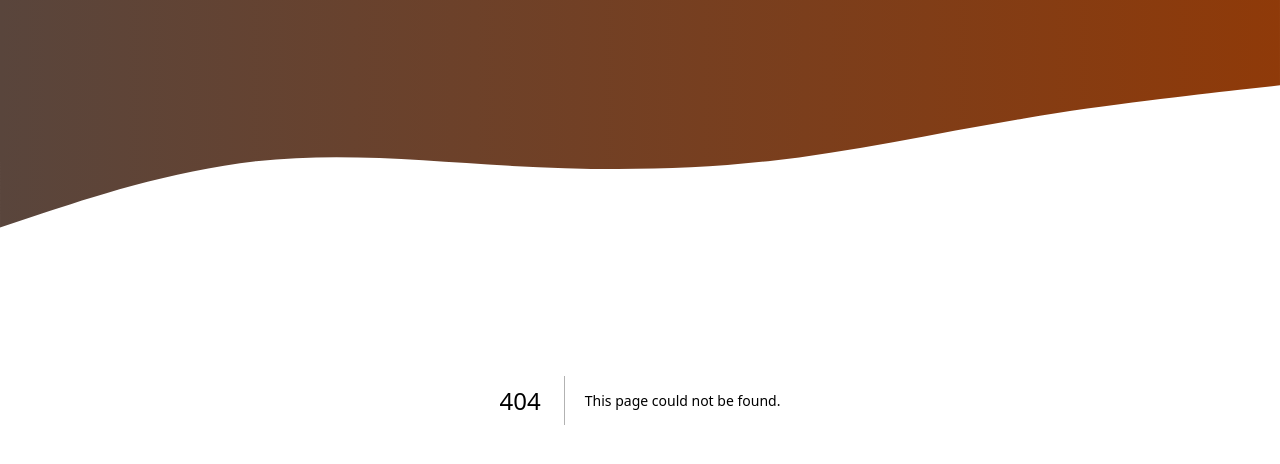
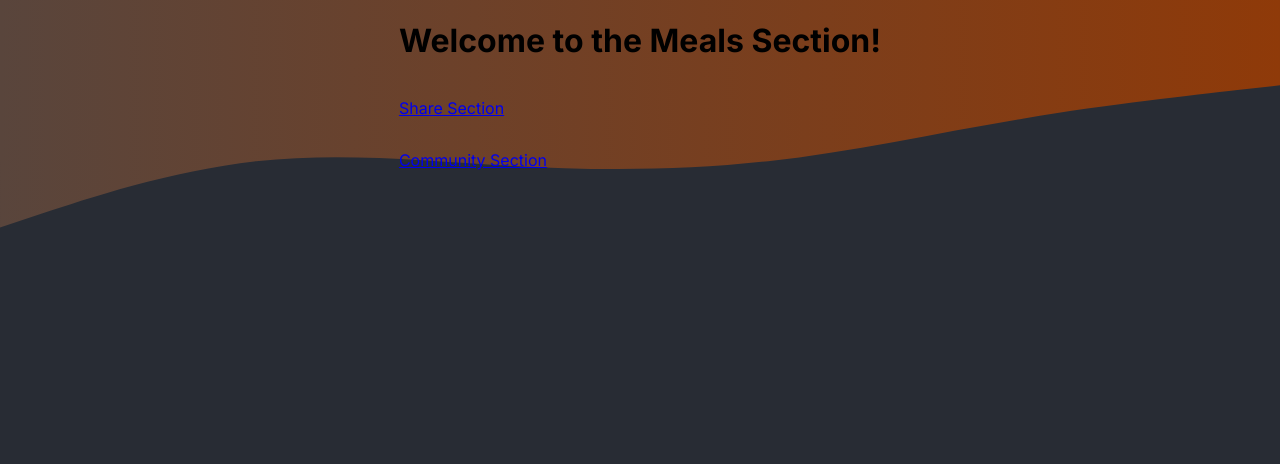
Before and after one commit to faridnextjs/Foodie, a Next.js app: page /meals in a window 1280 px wide. Before the commit this address had no page. Shown: the top 464 px of the page. Built offline with nearby package versions, Linux system fonts and the light colour scheme.

Commit message:
added /meals, /meals/share, /meals/[slug], /community,

```diff
--- /dev/null
+++ b/app/(routes)/meals/page.js
@@ -0,0 +1,15 @@
+import Link from 'next/link';
+
+export default function Meals() {
+  return (
+    <>
+      <h1>Welcome to the Meals Section!</h1>
+      <p>
+        <Link href={'/meals/share'}>Share Section</Link>
+      </p>
+      <p>
+        <Link href={'/meals/community'}>Community Section</Link>
+      </p>
+    </>
+  );
+}
--- a/app/globals.css
+++ b/app/globals.css
@@ -85,6 +85,8 @@ html {
 body {
   margin: 0;
   background: radial-gradient(#282c34, #282c34);
+  display: grid;
+  place-content: center;
 }
 
 .header-background {
--- a/app/page.js
+++ b/app/page.js
@@ -1,5 +1,6 @@
 import Image from 'next/image';
 import styles from './page.module.css';
+import Link from 'next/link';
 
 export default function Home() {
   return (
@@ -7,6 +8,9 @@ export default function Home() {
       <h1 style={{ color: '#fff', textAlign: ' center' }}>
         Time to get started!
       </h1>
+      <p>
+        <Link href="/meals">Meals</Link>
+      </p>
     </main>
   );
 }
```
Also changed, not shown: app/(routes)/community/page.js (added, +7 -0 lines), app/(routes)/meals/[slug]/page.js (added, +11 -0 lines), app/(routes)/meals/share/page.js (added, +7 -0 lines).
